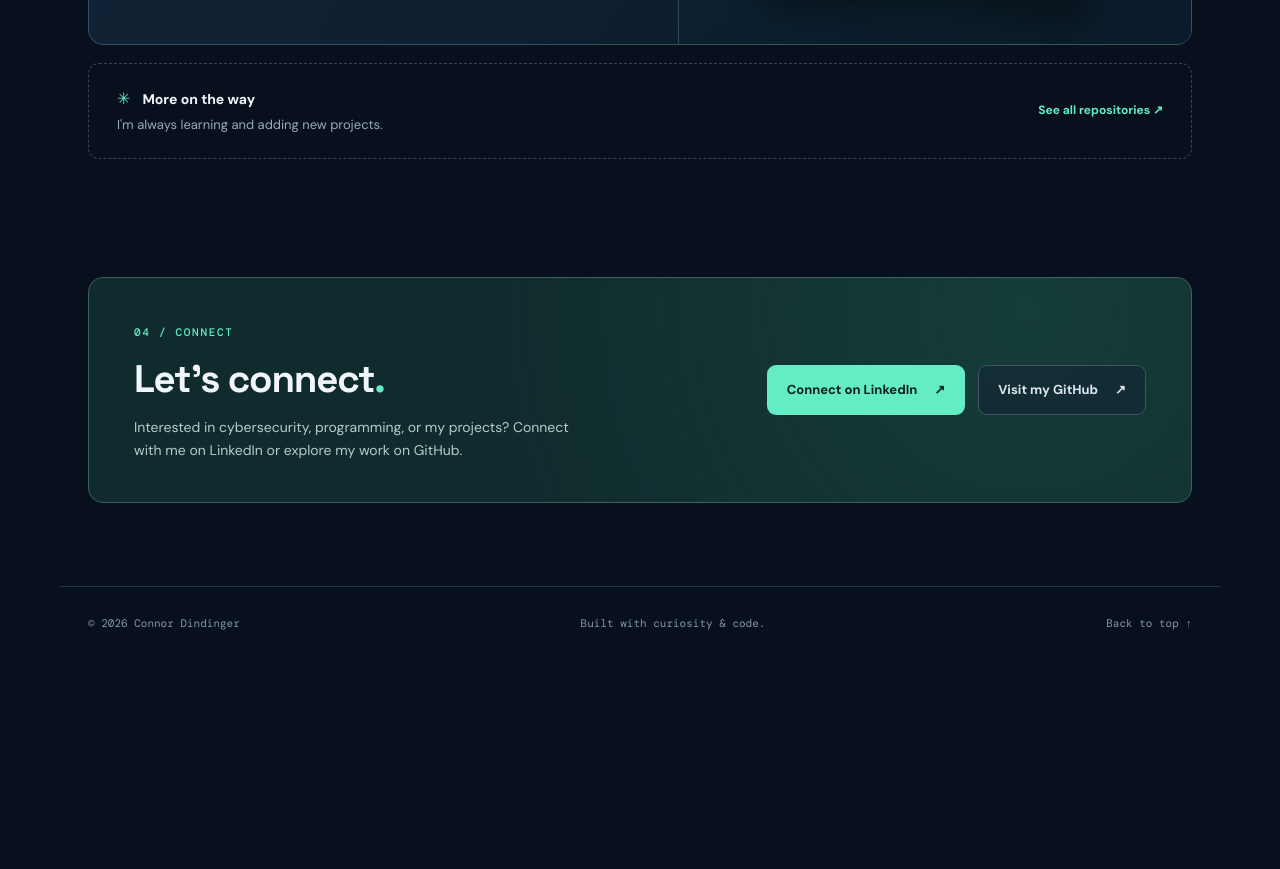
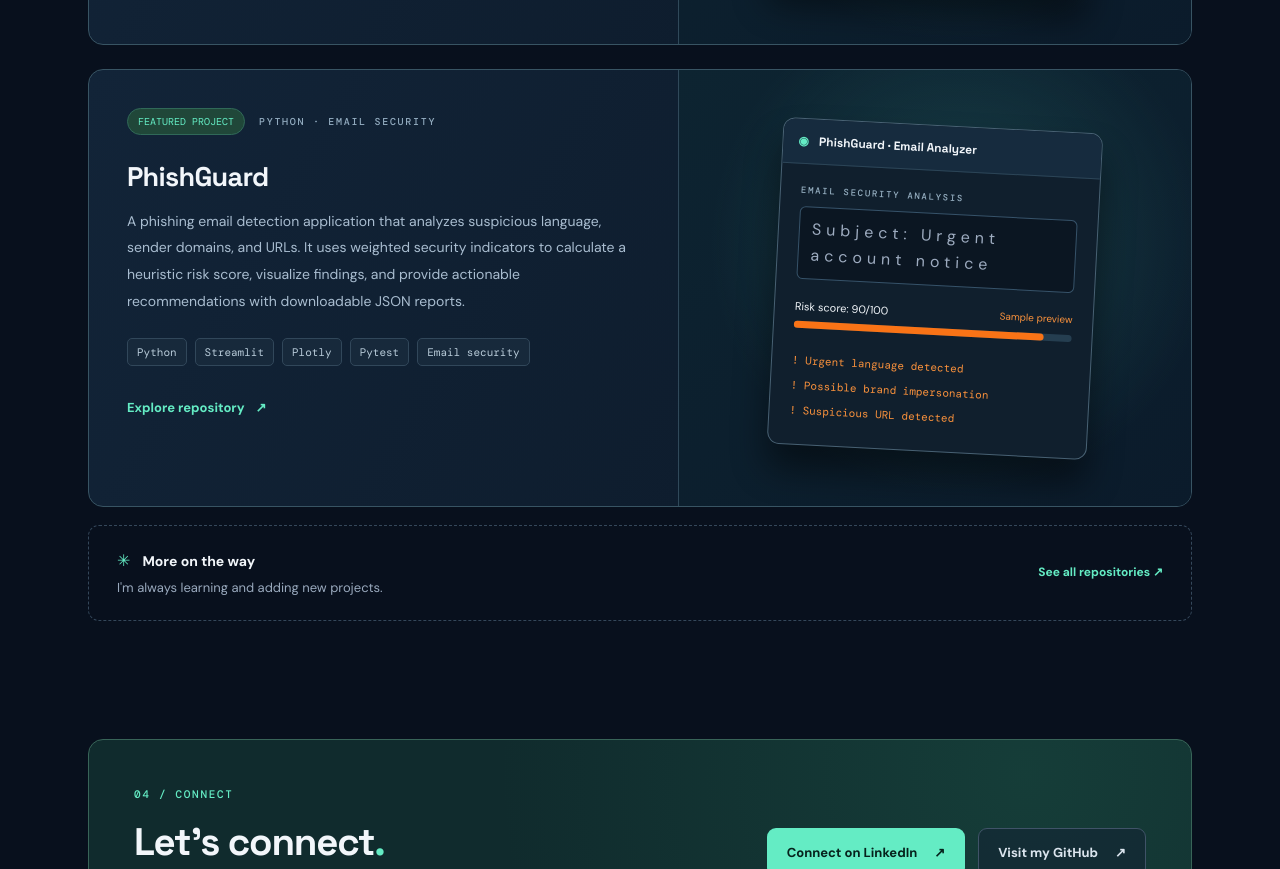
Before and after one commit to cyberseafoam/cyberseafoam.github.io, a plain HTML site: page index.html in a window 1280 px wide. Shown: the part 2321-3190 px from the top of the page. Before the commit the page ends 2987 px from the top, so only its background shows below. Drawn offline with nearby package versions, Linux system fonts and the light colour scheme.

Commit message:
Add PhishGuard cybersecurity project to portfolio

```diff
--- a/index.html
+++ b/index.html
@@ -78,6 +78,29 @@
         <div class="project-details"><div class="project-meta"><span class="featured-pill">FEATURED PROJECT</span><span class="project-year">PYTHON · STREAMLIT</span></div><h3>Password Strength Analyzer</h3><p>A Python application that evaluates password strength using simple rules, provides a security checklist, and offers suggestions for improvement. Includes a Streamlit web interface and command-line version.</p><div class="tags"><span>Python</span><span>Streamlit</span><span>Password security</span></div><a class="project-link" href="https://github.com/cyberseafoam/password-strength-analyzer" target="_blank" rel="noopener noreferrer">Explore repository <span aria-hidden="true">↗</span></a></div>
         <div class="project-visual" aria-hidden="true"><div class="mock-app"><div class="mock-top"><span>◉</span> Password Strength Analyzer</div><div class="mock-body"><div class="mock-label">PASSWORD CHECK</div><div class="mock-input">••••••••••••••••</div><div class="mock-score"><span>Strength analysis</span><span class="mock-score-label">Sample preview</span></div><div class="mock-meter"><span></span></div><div class="mock-check">✓ Length check</div><div class="mock-check">✓ Character variety</div><div class="mock-check">✓ Improvement suggestions</div></div></div></div>
       </article>
+      <article class="project-card" style="margin-top: 24px;">
+        <div class="project-details">
+          <div class="project-meta"><span class="featured-pill">FEATURED PROJECT</span><span class="project-year">PYTHON · EMAIL SECURITY</span></div>
+          <h3>PhishGuard</h3>
+          <p>A phishing email detection application that analyzes suspicious language, sender domains, and URLs. It uses weighted security indicators to calculate a heuristic risk score, visualize findings, and provide actionable recommendations with downloadable JSON reports.</p>
+          <div class="tags"><span>Python</span><span>Streamlit</span><span>Plotly</span><span>Pytest</span><span>Email security</span></div>
+          <a class="project-link" href="https://github.com/cyberseafoam/PhishGuard" target="_blank" rel="noopener noreferrer">Explore repository <span aria-hidden="true">↗</span></a>
+        </div>
+        <div class="project-visual" aria-hidden="true">
+          <div class="mock-app">
+            <div class="mock-top"><span>◉</span> PhishGuard · Email Analyzer</div>
+            <div class="mock-body">
+              <div class="mock-label">EMAIL SECURITY ANALYSIS</div>
+              <div class="mock-input">Subject: Urgent account notice</div>
+              <div class="mock-score"><span>Risk score: 90/100</span><span class="mock-score-label" style="color:#fb923c;">Sample preview</span></div>
+              <div class="mock-meter"><span style="display:block;width:90%;background:#f97316;"></span></div>
+              <div class="mock-check" style="color:#fb923c;">! Urgent language detected</div>
+              <div class="mock-check" style="color:#fb923c;">! Possible brand impersonation</div>
+              <div class="mock-check" style="color:#fb923c;">! Suspicious URL detected</div>
+            </div>
+          </div>
+        </div>
+      </article>
       <div class="more-projects"><div><span class="mini-sparkle">✳</span><strong>More on the way</strong><p>I'm always learning and adding new projects.</p></div><a href="https://github.com/cyberseafoam?tab=repositories" target="_blank" rel="noopener noreferrer">See all repositories <span aria-hidden="true">↗</span></a></div>
     </section>
 
```
